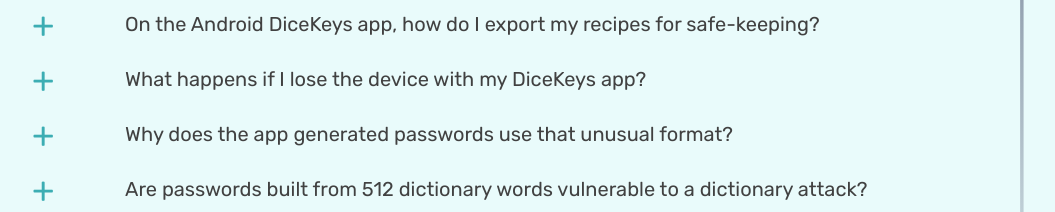
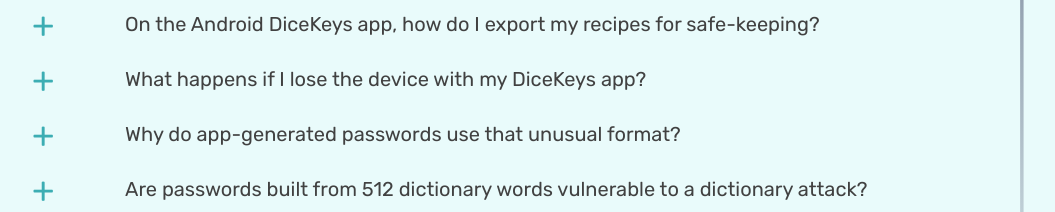
Before and after one commit to dicekeys/dicekeys.com, a website: page dist/faq/index.html in a window 1280 px wide. Shown: the part 1104-1316 px from the top of the page, without its empty margins (148-1203 px from the left). Drawn offline with Linux system fonts and the light colour scheme.

Commit message:
Update index.html
fix grammar

```diff
--- a/dist/faq/index.html
+++ b/dist/faq/index.html
@@ -264,7 +264,7 @@
 							<div class="answers__item">
 								<div class="answers__item-question">
 									<a class="collapse-toggle" data-collapse data-group="accordion" href="#why_do_generated_passwords_in_that_unusual_format">
-										Why does the app generated passwords use that unusual format?
+										Why do app-generated passwords use that unusual format?
 										<span class="colapse-btn collapse-text-show">+</span>
 										<span class="colapse-btn collapse-text-hide">-</span>
 									</a>
```
